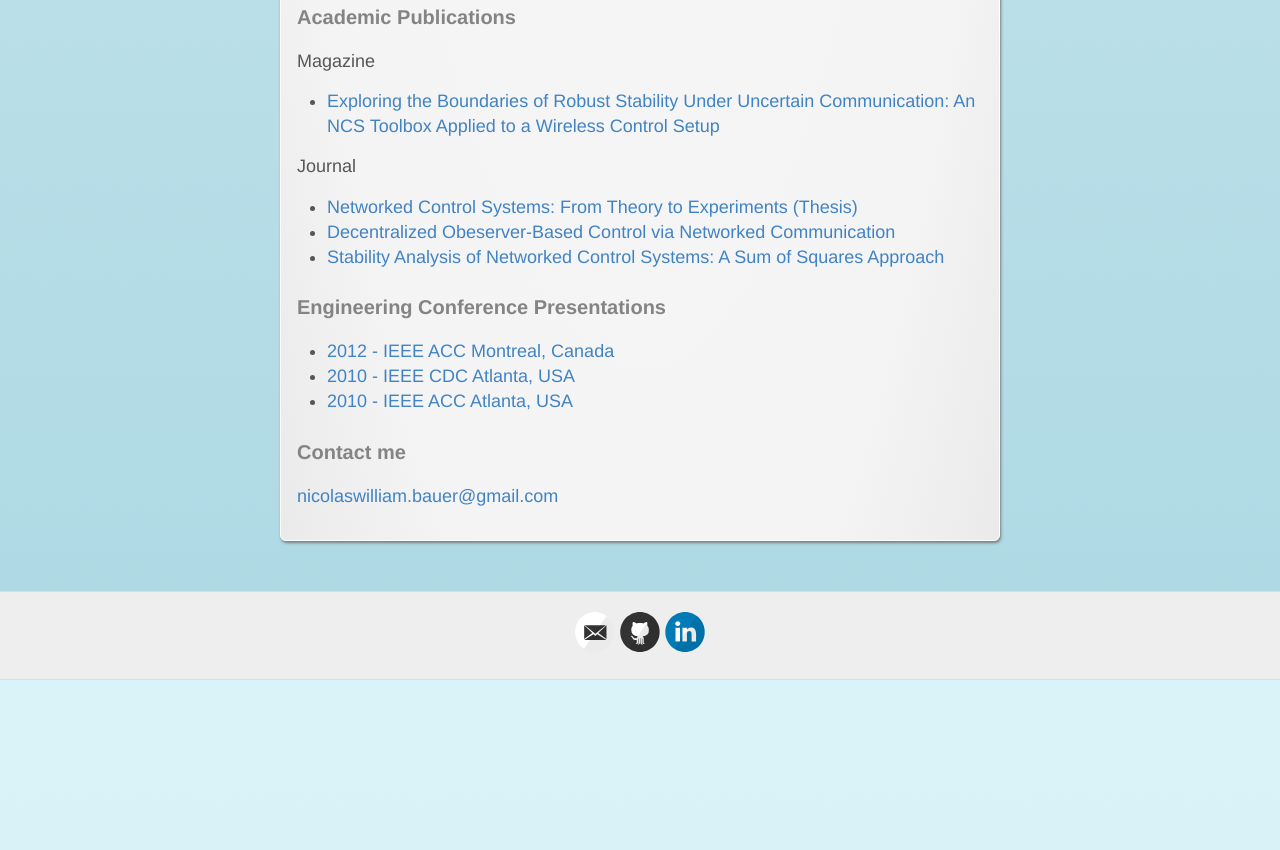
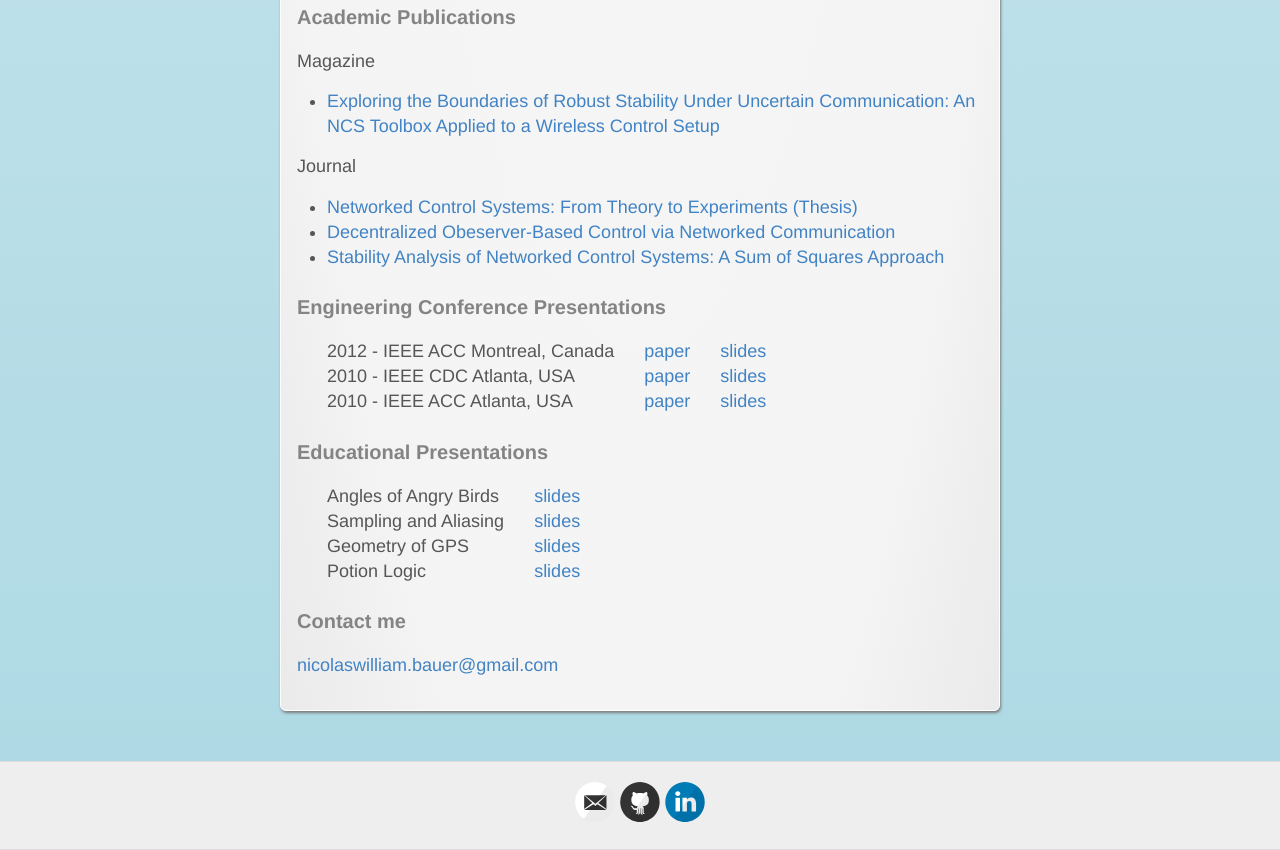
Before and after one commit to nwbauer/nwbauer.github.io, a Jekyll site: the page built from about.md, in a window 1280 px wide and 1400 px high, scrolled down 2725 px. Shown: the part 550-1400 px from the top of the window. Built offline with Jekyll 4.4.1, drawn with Linux system fonts in a browser that asks for light colours; some web fonts are replaced; before the commit the page ends 3955 px from its top, so only the background shows below that.

Commit message:
updated about

```diff
--- a/about.md
+++ b/about.md
@@ -12,16 +12,16 @@ permalink: /about/
 [![Tutortools]({{ site.baseurl }}/images/tutortools.png)]()
 
 
-[![Spotz]({{ site.baseurl }}/images/spotz.png)](https://spotz.herokuapp.com "Spotz")
+[![Spotz]({{ site.baseurl }}/images/spotz.png)](https://spotz.herokuapp.com "Spotz"){:target="_blank"}
 
-[![Prsnl]({{ site.baseurl }}/images/prsnl-ui.png)](https://prsnl.herokuapp.com/ "Prsnl")
+[![Prsnl]({{ site.baseurl }}/images/prsnl-ui.png)](https://prsnl.herokuapp.com/ "Prsnl"){:target="_blank"}
 
 
 ## Accomplishments
 
 ### Web Site Design & Development
 
-[![West Coast Vending and Food Service]({{ site.baseurl }}/images/heemels.png){: .two-image-across}](https://heemels.tue.nl/ "Maurice Heemels TUE") [![Maurice Heemels TUE]({{ site.baseurl }}/images/wcvending.png){: .two-image-across}](https://wcvending.com "West Coast Vending and Food Service")
+[![West Coast Vending and Food Service]({{ site.baseurl }}/images/heemels.png){: .two-image-across}](https://heemels.tue.nl/ "Maurice Heemels TUE"){:target="_blank"} [![Maurice Heemels TUE]({{ site.baseurl }}/images/wcvending.png){: .two-image-across}](https://wcvending.com "West Coast Vending and Food Service"){:target="_blank"}
 
 ### Photoshop Printed Designs
 
@@ -37,19 +37,28 @@ permalink: /about/
 
 Magazine
 
-* [Exploring the Boundaries of Robust Stability Under Uncertain Communication: An NCS Toolbox Applied to a Wireless Control Setup](http://ieeexplore.ieee.org/xpl/articleDetails.jsp?arnumber=6853509&queryText=Exploring%20the%20Boundaries%20of%20Robust%20Stability&newsearch=true)
+* [Exploring the Boundaries of Robust Stability Under Uncertain Communication: An NCS Toolbox Applied to a Wireless Control Setup](http://ieeexplore.ieee.org/xpl/articleDetails.jsp?arnumber=6853509&queryText=Exploring%20the%20Boundaries%20of%20Robust%20Stability&newsearch=true){:target="_blank"}
 
 Journal
 
-* [Networked Control Systems: From Theory to Experiments (Thesis)](http://repository.tue.nl/748429)
-* [Decentralized Obeserver-Based Control via Networked Communication](http://www.sciencedirect.com/science/article/pii/S0005109813002318)
-* [Stability Analysis of Networked Control Systems: A Sum of Squares Approach](http://www.sciencedirect.com/science/article/pii/S0005109812001963)
+* [Networked Control Systems: From Theory to Experiments (Thesis)](http://repository.tue.nl/748429){:target="_blank"}
+* [Decentralized Obeserver-Based Control via Networked Communication](http://www.sciencedirect.com/science/article/pii/S0005109813002318){:target="_blank"}
+* [Stability Analysis of Networked Control Systems: A Sum of Squares Approach](http://www.sciencedirect.com/science/article/pii/S0005109812001963){:target="_blank"}
 
 ### Engineering Conference Presentations
 
-* [2012 - IEEE ACC Montreal, Canada](http://ieeexplore.ieee.org/xpl/login.jsp?reload=true&tp=&arnumber=6315034&url=http%3A%2F%2Fieeexplore.ieee.org%2Fxpls%2Fabs_all.jsp%3Farnumber%3D6315034)
-* [2010 - IEEE CDC Atlanta, USA](http://ieeexplore.ieee.org/xpl/articleDetails.jsp?tp=&arnumber=5717506&queryText%3DStability+Analysis+of+Networked+Control+Systems%3A+A+Sum+of+Squares+Approach)
-* [2010 - IEEE ACC Atlanta, USA](http://ieeexplore.ieee.org/xpl/login.jsp?tp=&arnumber=5531331&url=http%3A%2F%2Fieeexplore.ieee.org%2Fxpls%2Fabs_all.jsp%3Farnumber%3D5531331)
+| 2012 - IEEE ACC Montreal, Canada | [paper](http://ieeexplore.ieee.org/xpl/login.jsp?reload=true&tp=&arnumber=6315034&url=http%3A%2F%2Fieeexplore.ieee.org%2Fxpls%2Fabs_all.jsp%3Farnumber%3D6315034){:target="_blank"} | [slides]({{ site.baseurl }}/pdfs/ncsStatic_vAcc.pdf){:target="_blank"}
+| 2010 - IEEE CDC Atlanta, USA | [paper](http://ieeexplore.ieee.org/xpl/articleDetails.jsp?tp=&arnumber=5717506&queryText%3DStability+Analysis+of+Networked+Control+Systems%3A+A+Sum+of+Squares+Approach){:target="_blank"} | [slides]({{ site.baseurl }}/pdfs/SOS_vCDC_final.pdf){:target="_blank"}
+| 2010 - IEEE ACC Atlanta, USA | [paper](http://ieeexplore.ieee.org/xpl/login.jsp?tp=&arnumber=5531331&url=http%3A%2F%2Fieeexplore.ieee.org%2Fxpls%2Fabs_all.jsp%3Farnumber%3D5531331){:target="_blank"} | [slides]({{ site.baseurl }}/pdfs/LargeScaleNCS_vACC.pdf){:target="_blank"}
+
+### Educational Presentations
+
+
+| Angles of Angry Birds      | [slides]({{ site.baseurl }}/pdfs/angles_of_angry_birds.pdf){:target="_blank"} |
+| Sampling and Aliasing     | [slides]({{ site.baseurl }}/pdfs/math_busted.pdf){:target="_blank"} |
+| Geometry of GPS     | [slides]({{ site.baseurl }}/pdfs/geometry_of_gps.pdf){:target="_blank"} |
+| Potion Logic     | [slides]({{ site.baseurl }}/pdfs/potion_logic.pdf){:target="_blank"} |
+
 
 ### Contact me
 
--- a/style.scss
+++ b/style.scss
@@ -165,6 +165,10 @@ img {
   display: block;
 }
 
+td {
+  padding-left:30px;
+}
+
 /*********************/
 /* LAYOUT / SECTIONS */
 /*********************/
```
Also changed, not shown: 7 other files.
